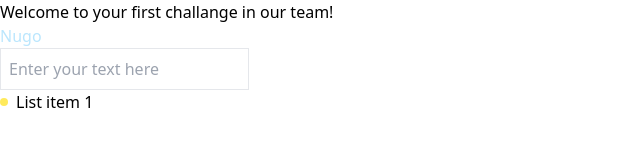
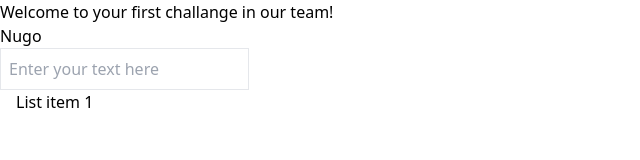
Before and after one commit to linesquad/jujuna, a React (Vite) app: page / in a window 1280 px wide. Shown: the top 160 px of the page, without its empty margins (0-640 px from the left). Built offline with nearby package versions, Linux system fonts and the light colour scheme.

Commit message:
fix little bug
color property miss

```diff
--- a/tailwind.config.js
+++ b/tailwind.config.js
@@ -3,6 +3,7 @@ export default {
   content: ["./index.html", "./src/**/*.{js,ts,jsx,tsx}"],
   theme: {
     extend: {
+      colors: {
         textColor: {
           lightBlue: "#bae6fd",
           mediumBlue: "##0ea5e9",
@@ -24,5 +25,6 @@ export default {
         },
       },
     },
+  },
   plugins: [],
 };
```
Lines whose indentation alone changed are shown as unchanged.
